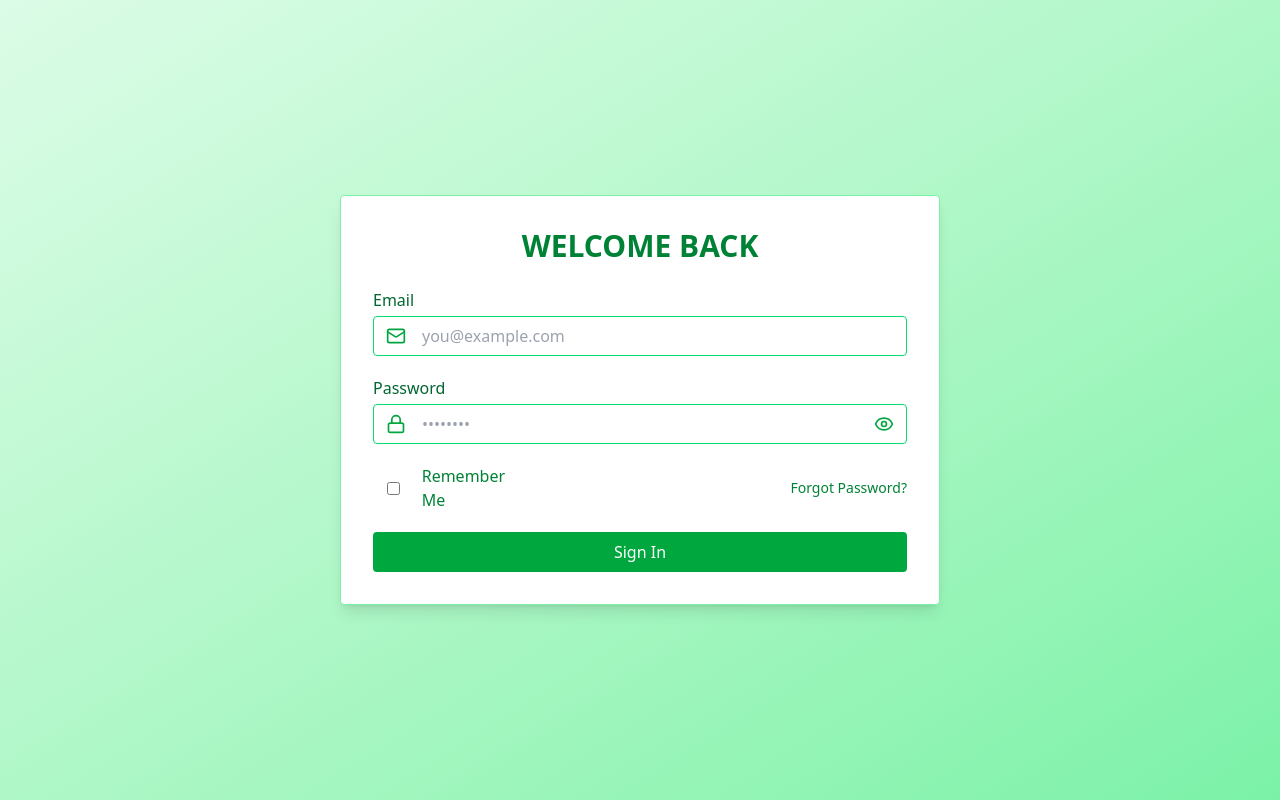
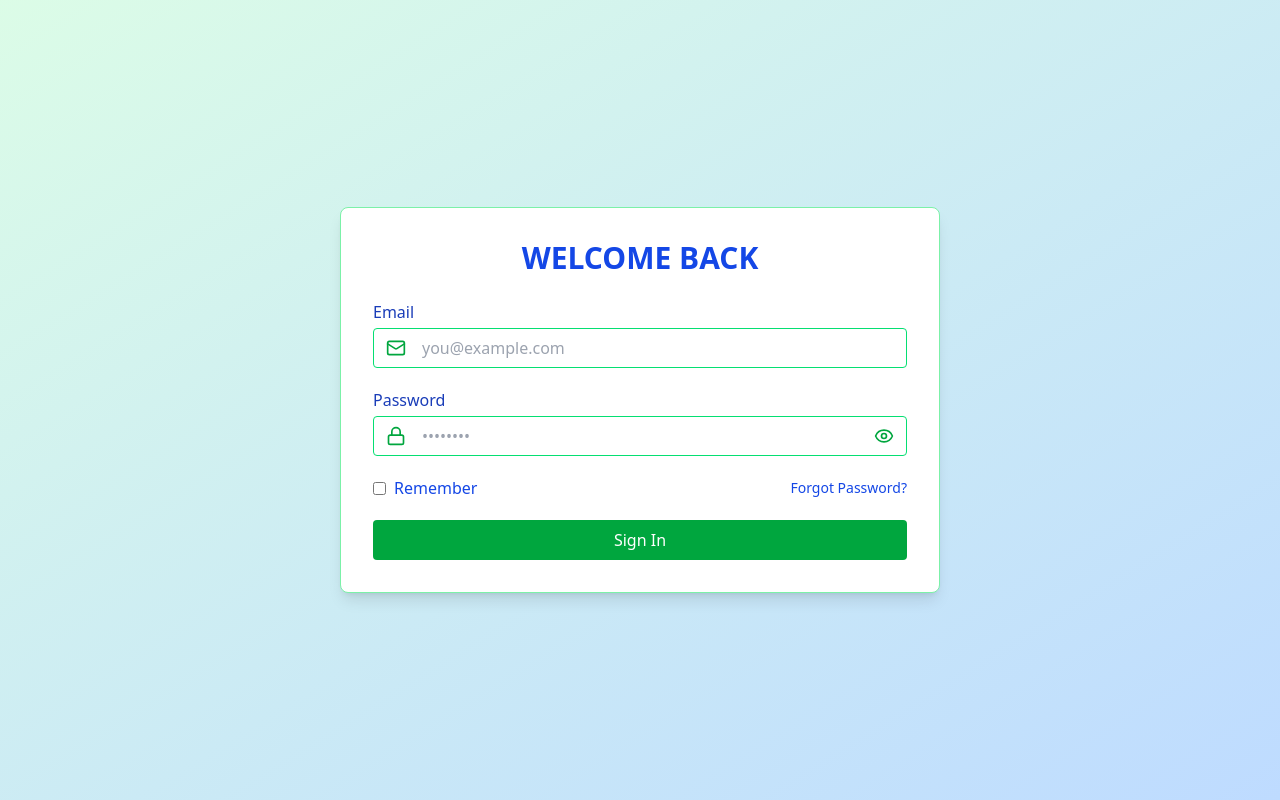
Before and after one commit to Ritahchanger/m-rice, a Next.js app in the folder frontend/: page /auth/login in a window 1280 px wide. Built offline with nearby package versions, Linux system fonts and the light colour scheme.

Commit message:
Updates on the themes

```diff
--- a/frontend/src/app/auth/login/page.tsx
+++ b/frontend/src/app/auth/login/page.tsx
@@ -2,7 +2,7 @@
 
 import { useState } from "react";
 import { Mail, Lock, Eye, EyeOff } from "lucide-react";
-import { useRouter } from "next/navigation"; // ✅ Correct import for Next.js 13+ (app directory)
+import { useRouter } from "next/navigation";
 
 const LoginPage = () => {
   const router = useRouter();
@@ -26,40 +26,38 @@ const LoginPage = () => {
 
     if (Object.keys(validationErrors).length === 0) {
       console.log({ email, password, rememberMe });
-
-      // ✅ Use router.push correctly in app directory
       router.push("/user/task");
     }
   };
 
   return (
-    <div className="min-h-screen flex items-center justify-center bg-gradient-to-br from-green-100 to-green-300 dark:from-gray-900 dark:to-gray-800 p-4 login">
-      <div className="w-full max-w-[600px] bg-white dark:bg-gray-900 rounded-sm shadow-lg p-8 border border-green-300 dark:border-green-800">
-        <h2 className="text-3xl font-bold text-green-700 dark:text-green-300 mb-6 text-center">
+    <div className="min-h-screen flex items-center justify-center bg-gradient-to-br from-green-100 to-blue-200 dark:from-gray-900 dark:to-gray-800 p-4 login">
+      <div className="w-full max-w-[600px] bg-white dark:bg-gray-900 rounded-lg shadow-lg p-8 border border-green-300 dark:border-blue-900">
+        <h2 className="text-3xl font-bold text-blue-700 dark:text-blue-400 mb-6 text-center">
           WELCOME BACK
         </h2>
         <form onSubmit={handleSubmit} className="space-y-5">
           {/* Email */}
           <div>
-            <label className="block mb-1 text-green-800 dark:text-green-300 font-medium">
+            <label className="block mb-1 text-blue-800 dark:text-blue-400 font-medium">
               Email
             </label>
             <div
               className={`relative w-full pl-12 pr-4 h-[40px] border rounded-sm focus:outline-none focus:ring-2 ${
                 errors.email
-                  ? "border-red-400 ring-red-300 dark:border-red-500"
-                  : "border-green-400 ring-green-200 dark:border-green-800"
+                  ? "border-red-400 ring-red-300 dark:border-red-600"
+                  : "border-green-400 ring-green-200 dark:border-blue-700"
               }`}
             >
               <Mail
-                className="absolute left-3 top-1/2 -translate-y-1/2 text-green-600 dark:text-green-400"
+                className="absolute left-3 top-1/2 -translate-y-1/2 text-green-600 dark:text-blue-400"
                 size={20}
               />
               <input
                 type="email"
                 className="email-input bg-transparent text-black dark:text-white w-full h-full focus:outline-none"
+                style={{ border: "none" }}
                 value={email}
-                style={{ border: "none" }}
                 onChange={(e) => setEmail(e.target.value)}
                 placeholder="you@example.com"
               />
@@ -71,18 +69,18 @@ const LoginPage = () => {
 
           {/* Password */}
           <div>
-            <label className="block mb-1 text-green-800 dark:text-green-300 font-medium">
+            <label className="block mb-1 text-blue-800 dark:text-blue-400 font-medium">
               Password
             </label>
             <div
               className={`w-full pl-12 pr-12 relative h-[40px] border rounded-sm focus:outline-none focus:ring-2 ${
                 errors.password
-                  ? "border-red-400 ring-red-300 dark:border-red-500"
-                  : "border-green-400 ring-green-200 dark:border-green-800"
+                  ? "border-red-400 ring-red-300 dark:border-red-600"
+                  : "border-green-400 ring-green-200 dark:border-blue-700"
               }`}
             >
               <Lock
-                className="absolute left-3 top-1/2 -translate-y-1/2 text-green-600 dark:text-green-400"
+                className="absolute left-3 top-1/2 -translate-y-1/2 text-green-600 dark:text-blue-400"
                 size={20}
               />
               <input
@@ -96,7 +94,7 @@ const LoginPage = () => {
               <button
                 type="button"
                 onClick={() => setShowPassword((prev) => !prev)}
-                className="absolute right-3 top-1/2 -translate-y-1/2 text-green-600 dark:text-green-400 hover:text-green-800 dark:hover:text-green-300"
+                className="absolute right-3 top-1/2 -translate-y-1/2 text-green-600 dark:text-blue-400 hover:text-green-800 dark:hover:text-blue-300"
                 aria-label={showPassword ? "Hide password" : "Show password"}
               >
                 {showPassword ? <EyeOff size={20} /> : <Eye size={20} />}
@@ -109,18 +107,18 @@ const LoginPage = () => {
 
           {/* Remember Me + Forgot Password */}
           <div className="flex items-center justify-between">
-            <label className="flex items-center space-x-2 text-green-700 dark:text-green-300">
+            <div className="flex items-center space-x-2 text-blue-700 dark:text-blue-400">
               <input
                 type="checkbox"
                 checked={rememberMe}
                 onChange={(e) => setRememberMe(e.target.checked)}
-                className="form-checkbox text-green-600"
+                className="form-checkbox text-green-600 dark:text-blue-500"
               />
-              <span>Remember Me</span>
-            </label>
+              <span className="block">Remember</span>
+            </div>
             <a
               href="#"
-              className="text-sm text-green-700 dark:text-green-300 hover:underline"
+              className="text-sm block text-blue-700 dark:text-blue-400 hover:underline"
             >
               Forgot Password?
             </a>
@@ -129,7 +127,7 @@ const LoginPage = () => {
           {/* Submit Button */}
           <button
             type="submit"
-            className="w-full bg-green-600 hover:bg-green-700 text-white py-2 px-4 rounded-sm transition duration-200"
+            className="w-full bg-green-600 hover:bg-green-700 dark:bg-blue-700 dark:hover:bg-blue-800 text-white py-2 px-4 rounded-sm transition duration-200"
           >
             Sign In
           </button>
--- a/frontend/src/app/globals.css
+++ b/frontend/src/app/globals.css
@@ -166,3 +166,36 @@ body.dark .login select:focus {
 body.dark .border-green-300 {
   border-color: #0b3d0b !important; /* very dark green */
 }
+
+/* Blue Tailwind Overrides for Dark Theme */
+body.dark .bg-blue-50 {
+  background-color: #0a0a1a !important; /* very dark navy */
+}
+
+body.dark .bg-blue-100 {
+  background-color: #10102a !important; /* slightly lighter dark blue */
+}
+
+body.dark .bg-blue-400 {
+  background-color: #0b3f6b !important; /* dark blue */
+}
+
+body.dark .bg-blue-600 {
+  background-color: #073557 !important; /* deeper dark blue */
+}
+
+body.dark .border-blue-100 {
+  border-color: #10102a !important;
+}
+
+body.dark .border-blue-300 {
+  border-color: #0c3060 !important;
+}
+
+body.dark .text-blue-600 {
+  color: #3b82f6 !important; /* bright blue */
+}
+
+body.dark .text-blue-700 {
+  color: #2563eb !important; /* deeper bright blue */
+}
```
